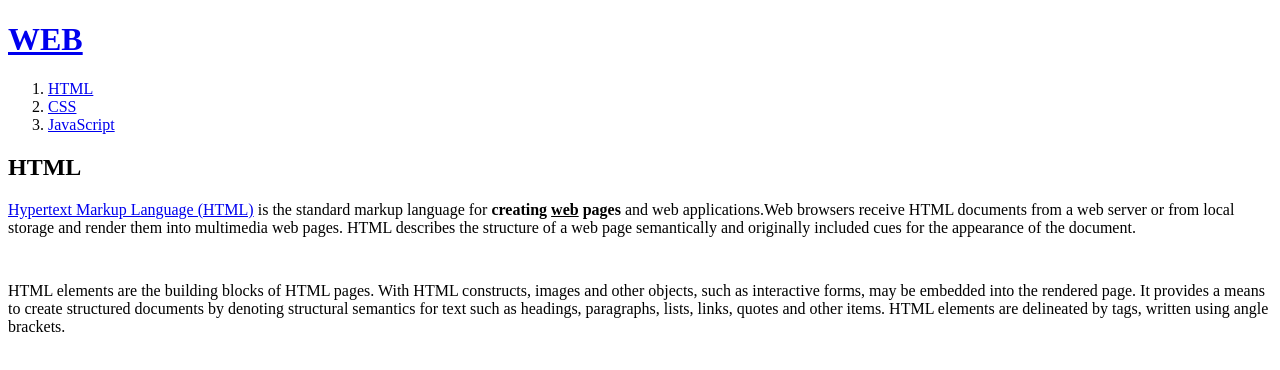
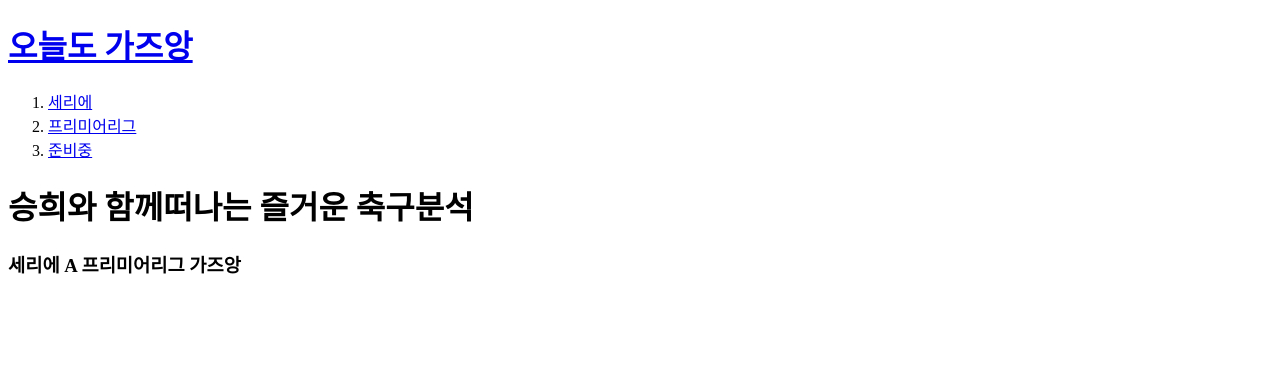
Before and after one commit to qwqqw112/web1, a plain HTML site: page index.html in a window 1280 px wide. Drawn offline with Linux system fonts and the light colour scheme.

Commit message:
ㅎㅁㅋㅁ

```diff
--- a/index.html
+++ b/index.html
@@ -5,15 +5,14 @@
   <meta charset="utf-8">
 </head>
 <body>
-  <h1><a href="index.html">WEB</a></h1>
+  <h1><a href="index.html">오늘도 가즈앙</a></h1>
   <ol>
-    <li><a href="1.html">HTML</a></li>
-    <li><a href="1.html">CSS</a></li>
-    <li><a href="1.html">JavaScript</a></li>
+    <li><a href="1.html">세리에</a></li>
+    <li><a href="2.html">프리미어리그</a></li>
+    <li><a href="3.html">준비중</a></li>
   </ol>
-  <h2>HTML</h2>
-  <p><a href="https://www.w3.org/TR/html5/" target="_blank" title="html5 speicification">Hypertext Markup Language (HTML)</a> is the standard markup language for <strong>creating <u>web</u> pages</strong> and web applications.Web browsers receive HTML documents from a web server or from local storage and render them into multimedia web pages. HTML describes the structure of a web page semantically and originally included cues for the appearance of the document.
-  </p><p style="margin-top:45px;">HTML elements are the building blocks of HTML pages. With HTML constructs, images and other objects, such as interactive forms, may be embedded into the rendered page. It provides a means to create structured documents by denoting structural semantics for text such as headings, paragraphs, lists, links, quotes and other items. HTML elements are delineated by tags, written using angle brackets.
-  </p>
+  <h1>승희와 함께떠나는 즐거운 축구분석</h1>
+  <p> <h3>세리에 A 프리미어리그 가즈앙
+</h3>
 </body>
 </html>
```
Also changed, not shown: 1.html (+7 -7 lines), 2.html (+5 -5 lines), 3.html (+4 -4 lines).
